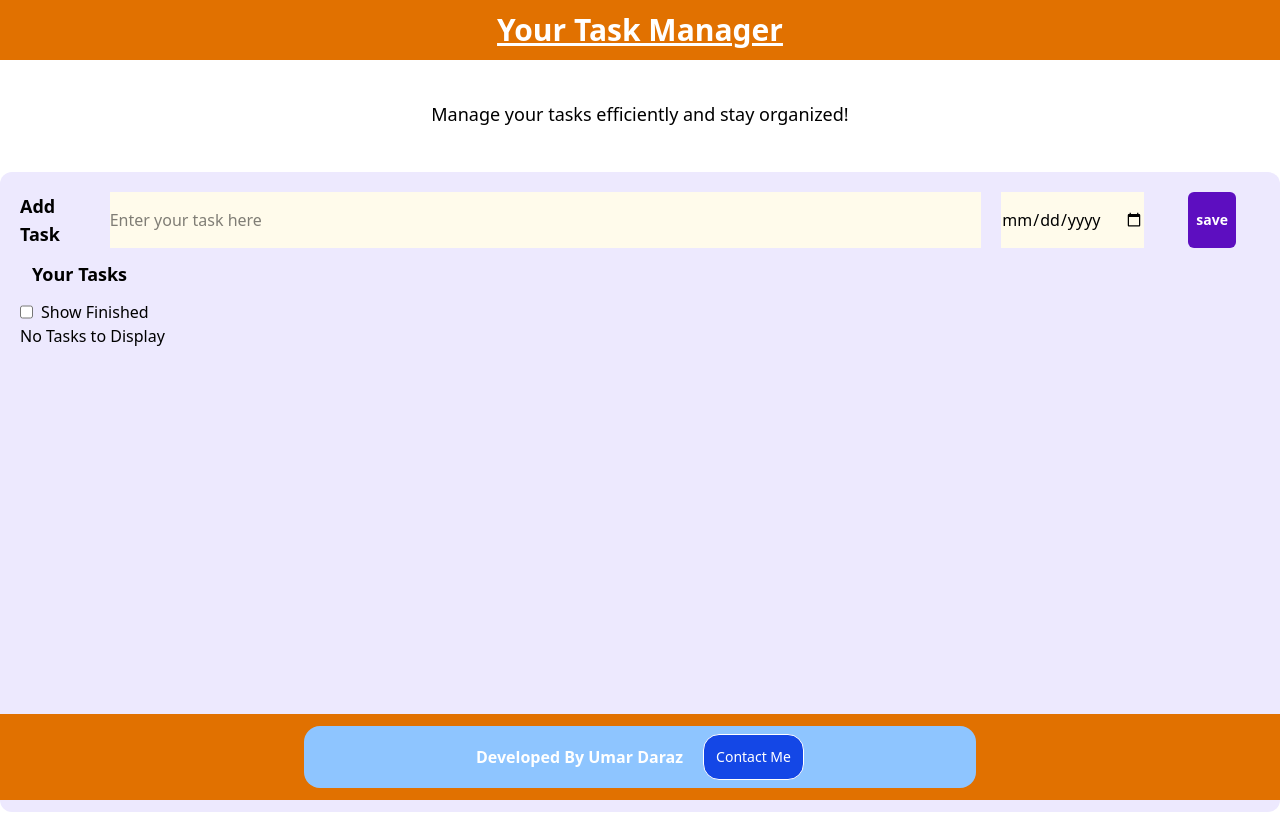
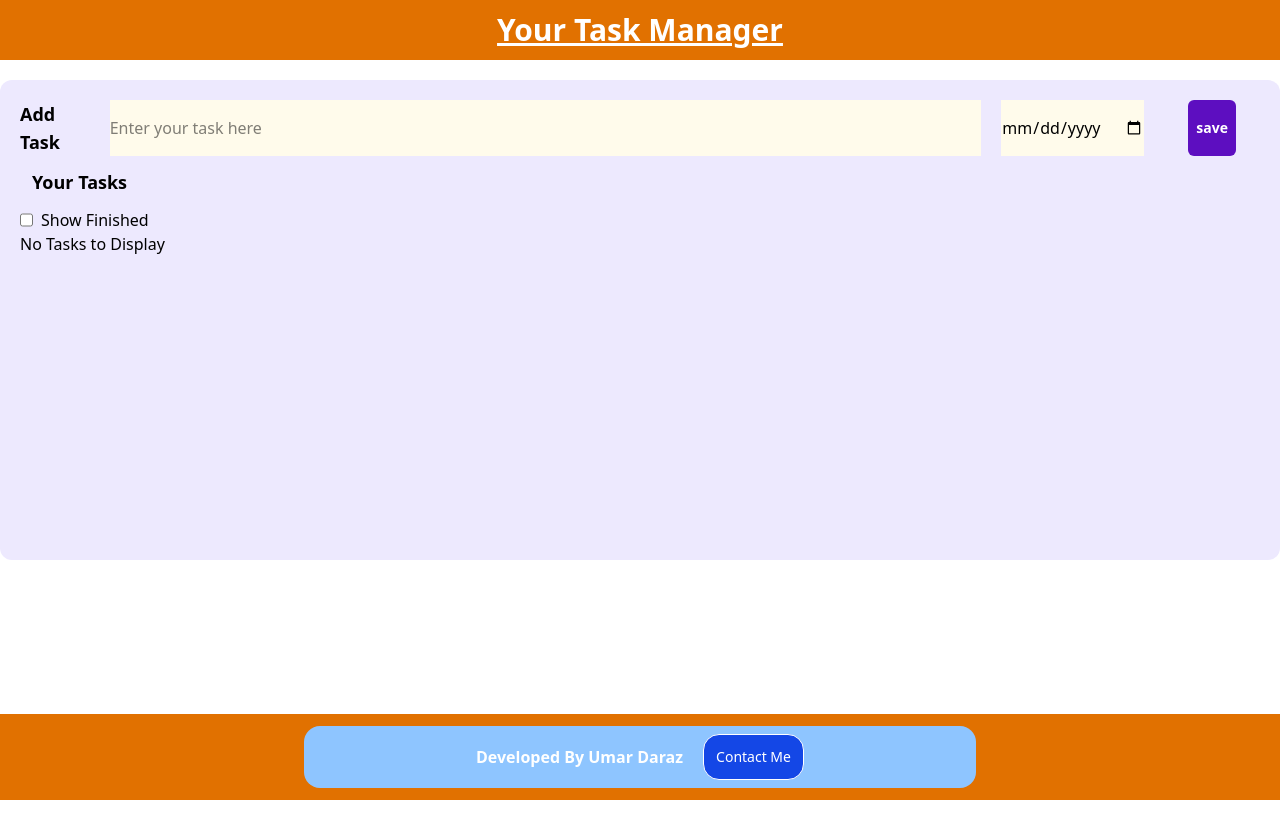
Before and after one commit to UmarDaraz-26660/TaskManager, a React (Vite) app: page / in a window 1280 px wide. After the commit the page ends 800 px from the top, so only its background shows below. Built offline with nearby package versions, Linux system fonts and the light colour scheme.

Commit message:
Refactor App component layout and styles
Updated layout and styling for task management interface.

```diff
--- a/src/App.jsx
+++ b/src/App.jsx
@@ -113,15 +113,7 @@ const handleAdd = () => {
     <>
       <Navbar />
 
-
-      <div className="container  mx-auto p-6">
-
-        <p className="text-center mt-4 text-lg">Manage your tasks efficiently and stay organized!</p>
-
-
-      </div>
-
-      <div className="container mx-auto p-5 my-5 rounded-xl bg-violet-100 min-h-[80vh]">
+        <div className="container mx-auto p-5 my-5 rounded-xl bg-violet-100 h-[60vh] overflow-y-auto">
         <div className='addtodo flex flex-col gap-3 md:flex-row'>
           <h2 className='text-lg font-bold text-center md:text-start'>Add Task </h2>
           <input onChange={handleChange} value={Todo} type="text " placeholder='Enter your task here ' className='md:w-4xl  bg-amber-50' />
@@ -149,7 +141,7 @@ const handleAdd = () => {
 
           {/* Todos with tasks  */}
           {Todos.map(item => {
-            return (showFinished || !item.isCompleted) && <div key={item.id} className="todo bg-white p-4 my-4 rounded-lg flex justify-between items-center ">
+            return (showFinished || !item.isCompleted) && <div key={item.id} className="todo bg-white p-4 my-4 rounded-lg flex justify-between items-center  ">
               <div className="todo flex gap-3">
                 <input onChange={handleCheckbox} type="checkbox" checked={item.isCompleted} name={item.id} id="" />
 
@@ -174,7 +166,6 @@ const handleAdd = () => {
 
 
       </div>
-      <Footer />
 
 
 
@@ -199,6 +190,22 @@ const handleAdd = () => {
 
 
 
+
+
+
+
+
+
+
+
+
+
+
+
+
+
+
+ <Footer />
     </>
   )
 }
```
